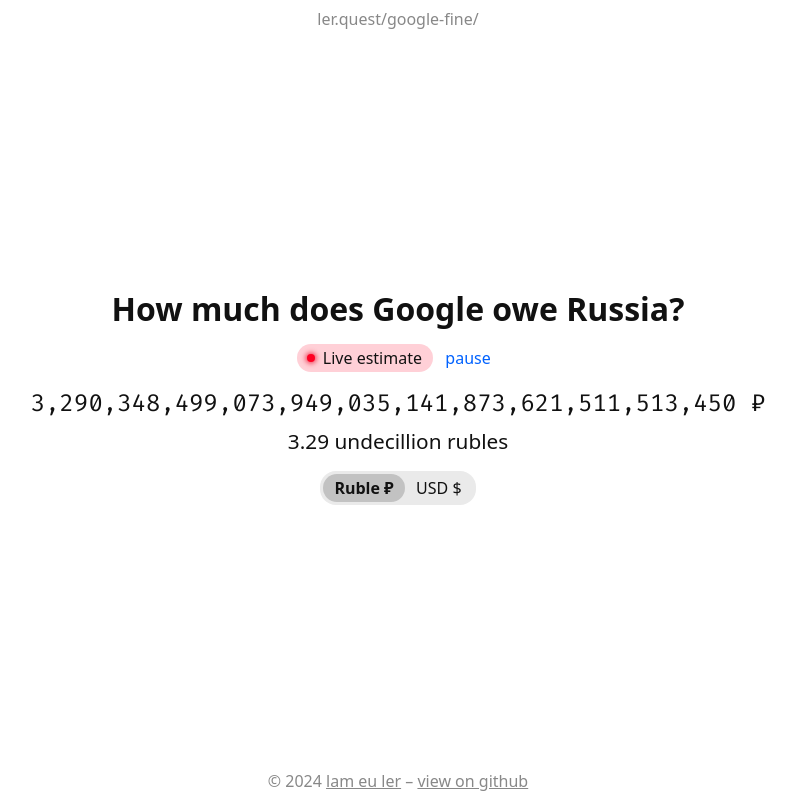
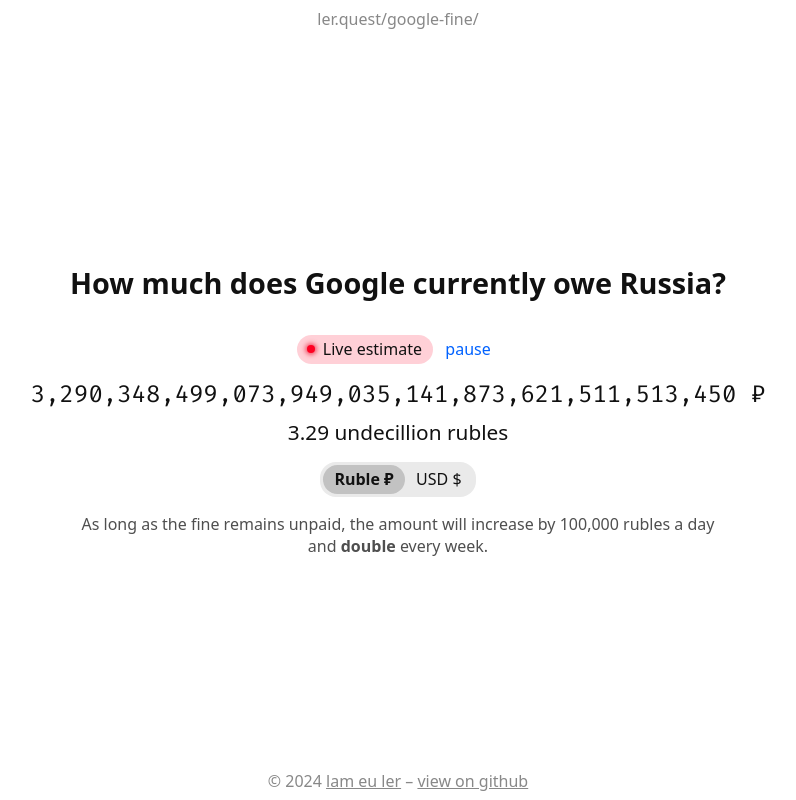
Before and after one commit to lameuler/google-fine, a website built with Vite: page src/index.html in a window 1280 px wide. Shown: the whole page, without its empty margins (242-1038 px from the left). Built offline with nearby package versions, Linux system fonts and the light colour scheme; a web font is replaced by a local one.

Commit message:
add brief info

```diff
--- a/src/index.html
+++ b/src/index.html
@@ -17,7 +17,7 @@
         <a href="https://ler.quest/google-fine/">ler.quest/google-fine/</a>
     </header>
     <main>
-        <h1>How much does Google owe Russia?</h1>
+        <h1>How much does Google currently owe Russia?</h1>
         <div class="indicator">
             <div class="live">
                 <span>Live estimate</span>
@@ -36,6 +36,9 @@
             <input id="usd" type="radio" name="currency"/>
             <label for="usd">USD $</label>
         </div>
+        <p>
+            As long as the fine remains unpaid, the amount will increase by 100,000 rubles a day and <b>double</b> every week.
+        </p>
     </main>
     <footer>
         &copy; 2024 <a href="https://eu.ler.sg">lam eu ler</a> – <a href="https://github.com/lameuler/google-fine">view on github</a>
--- a/src/style.css
+++ b/src/style.css
@@ -53,9 +53,9 @@
     font-size: 1.3rem;
 }
 h1 {
-    margin: 0;
+    margin: 0 0 0.5rem 0 0;
     font-weight: 600;
-    font-size: 2rem;
+    font-size: 1.8rem;
 }
 .selector {
     display: flex;
@@ -134,6 +134,11 @@
 .indicator button:hover {
     text-decoration: underline;
 }
+p {
+    color: #4f4f4f;
+    max-width: 40rem;
+    margin: 0;
+}
 header {
     color: #888888;
 }
```
